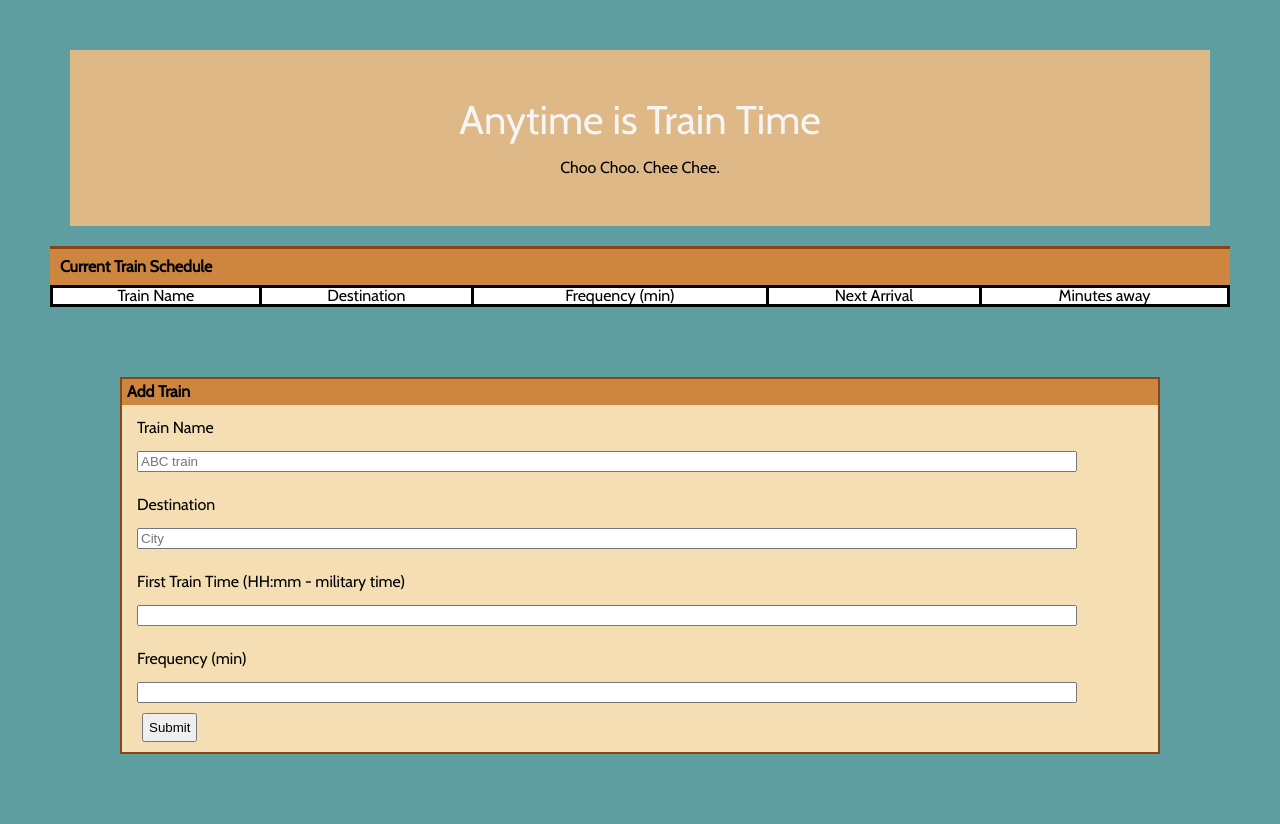
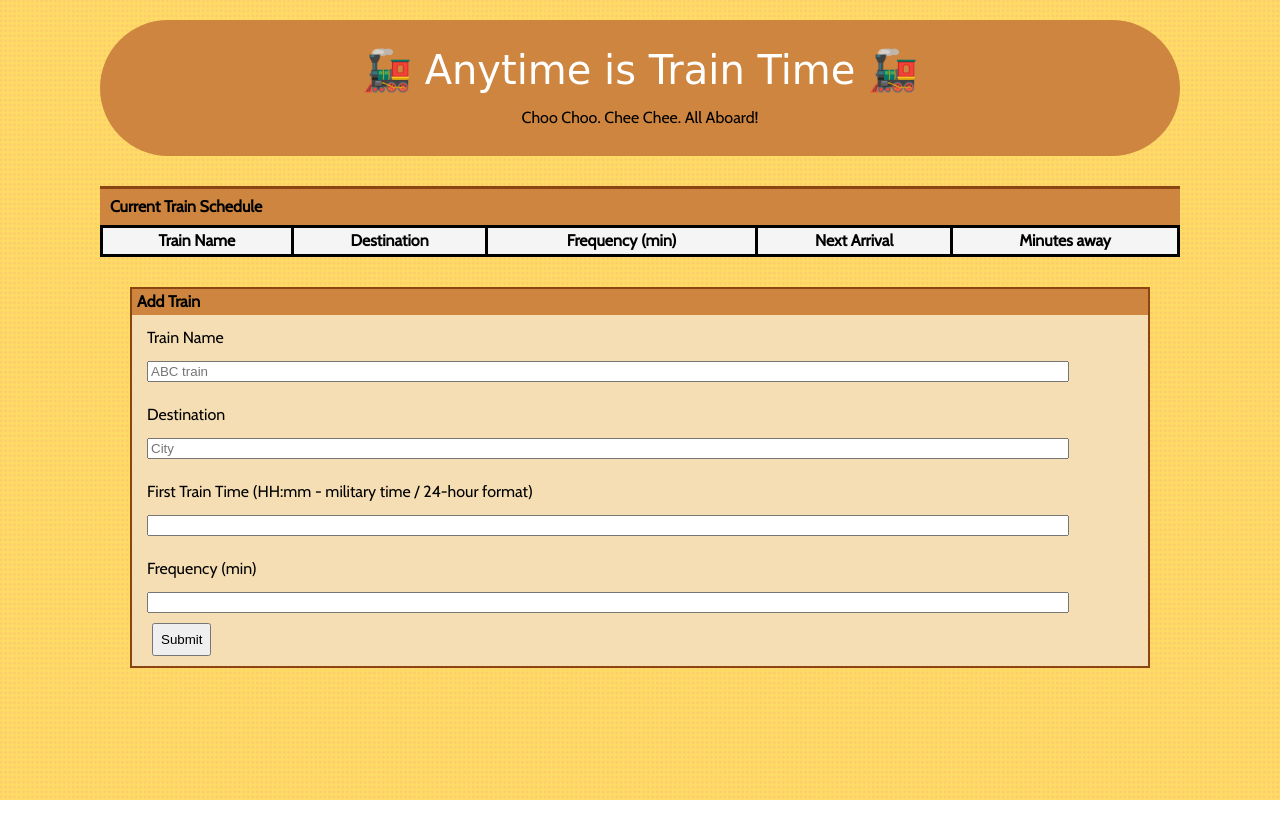
Before and after one commit to chrissythebuilder/TrainScheduler, a plain HTML site: page index.html in a window 1280 px wide. After the commit the page ends 800 px from the top, so only its background shows below. Drawn offline with nearby package versions, Linux system fonts and the light colour scheme; no server answers; a web font is replaced by a local one.

Commit message:
layout polished

```diff
--- a/assets/css/style.css
+++ b/assets/css/style.css
@@ -50,45 +50,52 @@ table {
 /* Page Style Loads Here */
 
 body {
-	background: cadetblue;
-	margin: 50px;
 	font-family: 'Cabin', sans-serif;
+	margin: 0 100px;
+	background-image: url("../images/halftone-yellow.png")
 }
 
 header {
-	background-color: burlywood;
+	background-color: peru;
 	text-align: center;
-	padding: 50px;
-	margin: 20px;
+	padding: 30px 40px;
+	margin: 20px 0 30px 0;
+	border-radius: 80px
 }
 
 h1 {
 	font-size: 250%;
 	margin-bottom: 20px;
-	color: whitesmoke;
+	color: white;
+	font-family: 'Baloo Bhaijaan', cursive;
 }
 
 p {
 	padding: 15px;
 }
 
+table {
+	position: relative;
+	background: whitesmoke;
+}
+
+tr th {
+	border: 3px solid black;
+	text-align: center;
+	font-weight: 600;
+	padding: 5px 0
+}
+
+tr td {
+	border: 3px solid black;
+	text-align: left;
+	padding: 5px 0 5px 15px
+}
+
 input {
 	margin-bottom: 10px;
 	margin-left: 15px;
 	width: 90%;
-}
-
-table {
-	position: relative;
-	background: white;
-}
-
-tr th {
-	border: 3px solid black;
-}
-
-tr td {
-	border: 3px solid black;
 }
 
 h4 {
@@ -99,7 +106,7 @@ h4 {
 }
 
 form {
-	margin: 70px;
+	margin: 30px;
 	border: 2px solid saddlebrown;
 	background: wheat
 }
@@ -111,7 +118,7 @@ form {
 }
 
 button {
-	padding: 5px;
+	padding: 7px;
 	margin-left: 20px;
 	margin-bottom: 10px;
 }
--- a/index.html
+++ b/index.html
@@ -7,21 +7,15 @@
         <title></title>
         <script src="https://ajax.googleapis.com/ajax/libs/jquery/3.3.1/jquery.min.js"></script>
         <link rel="stylesheet" href="https://maxcdn.bootstrapcdn.com/font-awesome/4.7.0/css/font-awesome.min.css">
-        <link href="https://fonts.googleapis.com/css?family=Cabin" rel="stylesheet">
+        <link href="https://fonts.googleapis.com/css?family=Cabin|Baloo+Bhaijaan" rel="stylesheet">
         <link href="assets/css/style.css" rel="stylesheet">
 
-
-
-        <script>
-
-        </script>
     </head>
 
     <body>
-
         <header>
-            <h1> Anytime is Train Time </h1>
-            <h3> Choo Choo. Chee Chee. </h3>
+            <h1> 🚂 Anytime is Train Time 🚂</h1>
+            <h3> Choo Choo. Chee Chee. All Aboard! </h3>
         </header>
 
         <table id = "train-table" style = "width: 100%; border: 2px solid saddlebrown">
@@ -35,9 +29,8 @@
                 <th> Minutes away </th>
             </tr>
             </thead>
-            <tbody>
 
-            </tbody>
+            <tbody> </tbody>
 
         </table>
 
@@ -49,7 +42,7 @@
             <p> Destination </p>
             <input type = "text" id = "destination" placeholder = "City">
 
-            <p> First Train Time (HH:mm - military time) </p>
+            <p> First Train Time (HH:mm - military time / 24-hour format) </p>
             <input type = "text" id = "time">
 
             <p> Frequency (min) </p>
@@ -57,8 +50,8 @@
 
             <br />
             <button type="button" id = "submit">Submit</button>
+        </form>
 
-        </form>
 
         <script src="https://www.gstatic.com/firebasejs/5.3.0/firebase.js"></script>
         <script src="https://cdn.jsdelivr.net/momentjs/2.12.0/moment.min.js"></script>
```
Also changed, not shown: assets/images/halftone-yellow.png (added), 2 other files.
